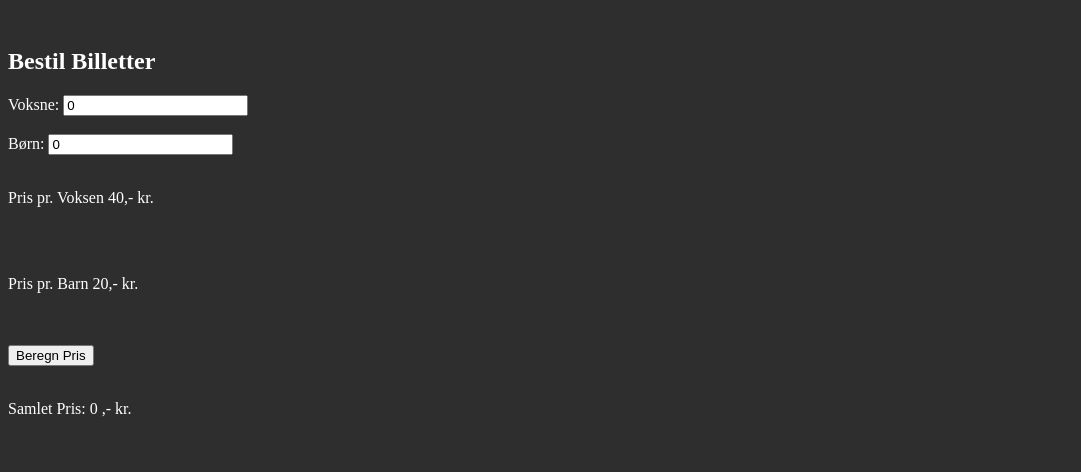
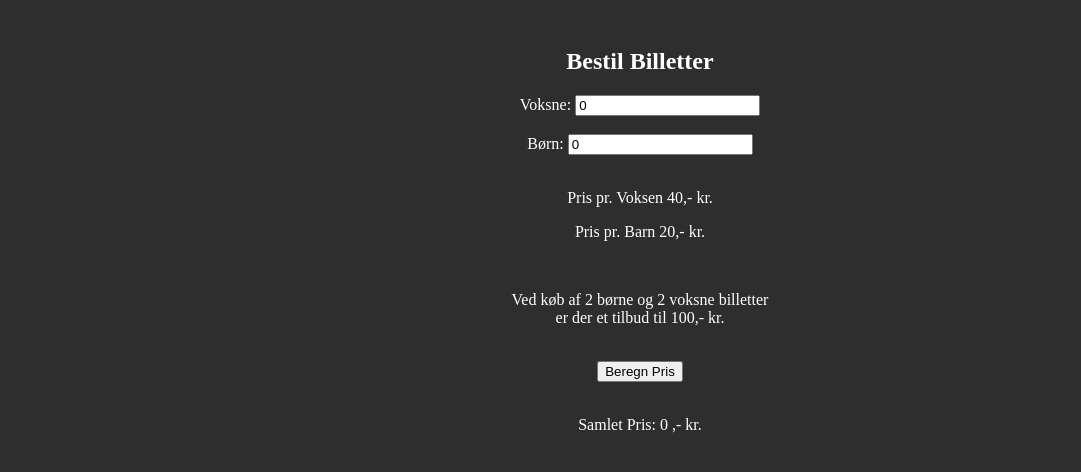
Before and after one commit to oliven1212/Projekt4.5, a plain HTML site: page ticketOrder.html in a window 1280 px wide. Shown: the part 68-540 px from the top of the page, without its empty margins (0-1081 px from the left). Drawn offline with Linux system fonts and the light colour scheme.

Commit message:
Fancy looking, not really

```diff
--- a/javascriptOrder.js
+++ b/javascriptOrder.js
@@ -14,8 +14,5 @@ function calculateTotal() {
             break;
         }
     }
-
-
-
     document.getElementById("totalPrice").textContent = "Samlet Pris: " + total + ",- kr.";
 }
--- a/styles.css
+++ b/styles.css
@@ -45,3 +45,6 @@ a{
 label, p, h2 {
     color: white;
 }
+.container{
+    text-align: center;
+}
--- a/ticketOrder.html
+++ b/ticketOrder.html
@@ -3,7 +3,7 @@
 <head>
     <link rel="stylesheet" href="styles.css">
     <script src="javascriptOrder.js" defer></script>
-    <title>Amazing title</title>
+    <title>Køb billet</title>
 </head>
 <body>
     <nav>
@@ -12,8 +12,8 @@
         <a href="ticketOrder.html">Køb billet</a>
     </nav>
 
-    <div id="container">
-        <h2>Bestil Billetter</h2>
+    <div class="container">
+        <h2 class="title">Bestil Billetter</h2>
         <label for="adultQuantity">Voksne:</label>
         <input type="number" id="adultQuantity" min="0" value="0">
         <br><br>
@@ -21,9 +21,10 @@
         <input type="number" id="childQuantity" min="0" value="0">
         <br><br>
         <p>Pris pr. Voksen 40,- kr.</p>
-        <br><br>
         <p>Pris pr. Barn 20,- kr.</p>
-        <br><br>
+        <br>
+        <p>Ved køb af 2 børne og 2 voksne billetter<br>er der et tilbud til 100,- kr.</p>
+        <br>
         <button onclick="calculateTotal()">Beregn Pris</button>
         <br><br>
         <p id="totalPrice">Samlet Pris: 0 ,- kr.</p>
```
